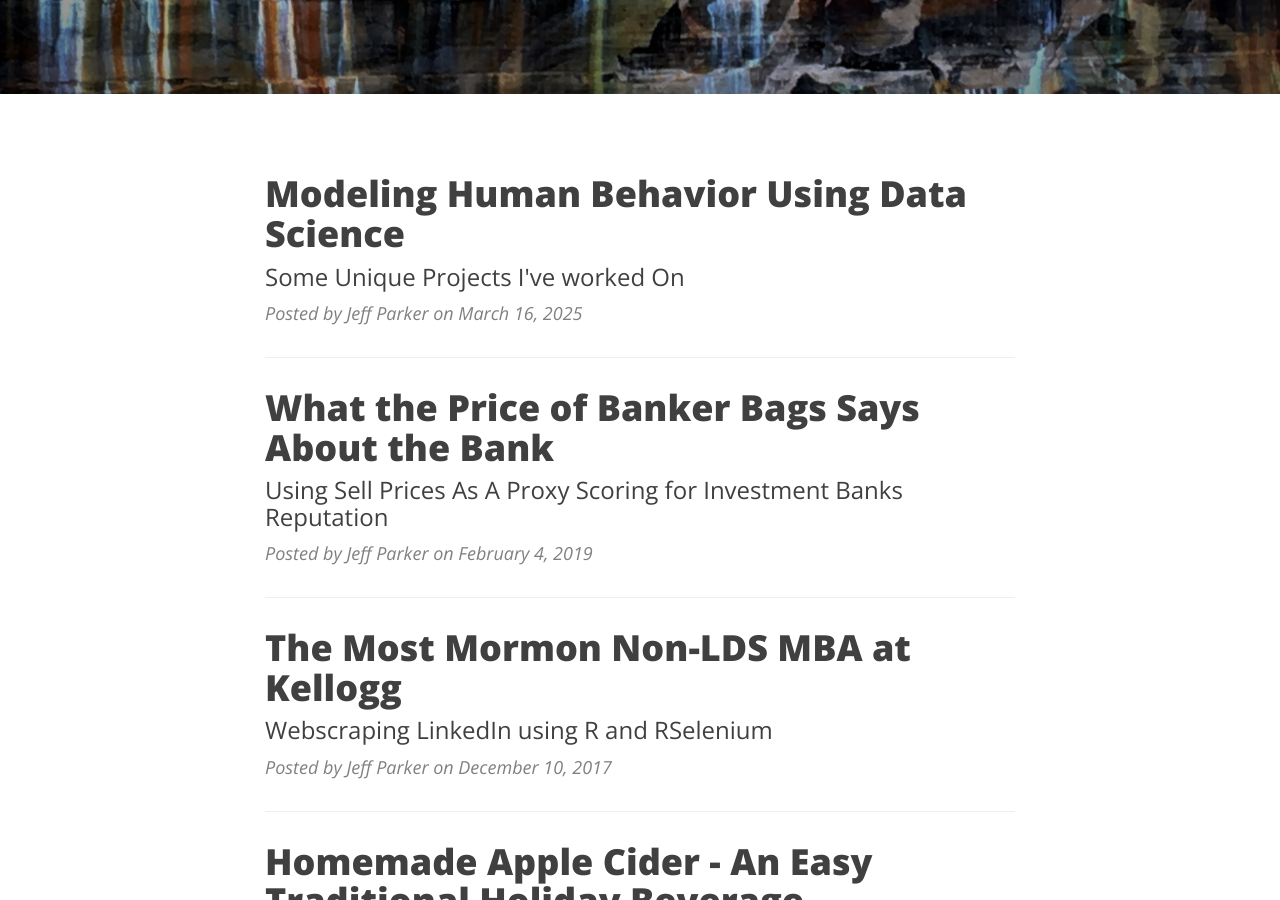
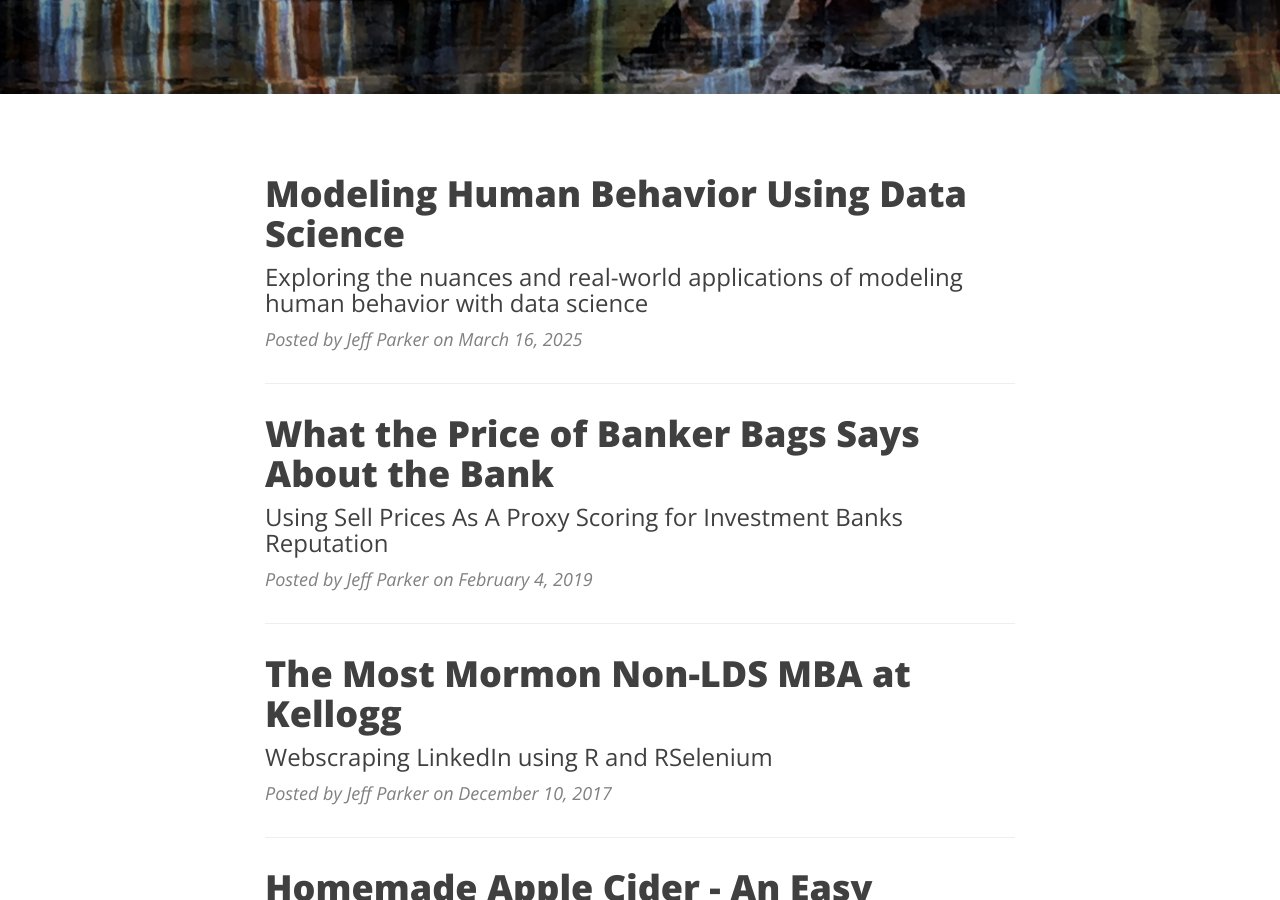
Before and after one commit to jeffreyxparker/jeffreyxparker.github.io, a Jekyll site: the page built from index.html, in a window 1280 px wide and 900 px high, scrolled down 354 px. Built offline with Jekyll 4.4.1, drawn with Linux system fonts in a browser that asks for light colours; nearby versions of some CDN libraries; the list of posts is cut into pages by our own code.

Commit message:
Fix to Modeling Human Behavior Post

```diff
--- a/_posts/2025-03-26-modeling-human-behavior.markdown
+++ b/_posts/2025-03-26-modeling-human-behavior.markdown
@@ -1,13 +1,13 @@
 ---
 layout:         post
 title:          "Modeling Human Behavior Using Data Science"
-subtitle:       "Some Unique Projects I've worked On"
+subtitle:       "Exploring the nuances and real-world applications of modeling human behavior with data science"
 date:           2025-03-16 12:00:00
 author:         "Jeff Parker"
-header-img:     "img/banker_bag_header2.png"
+header-img:     "img/Modeling Human Behavior.png"
 comments:       true
 
-tile-img:     "img/banker_bag_header2.png"
+tile-img:     "img/Modeling Human Behavior.png"
 description:    "Modeling Human Behavior Using Data Science"
 twt-card-type:  "summary_large_image"
 
```
